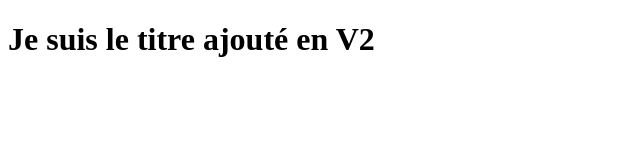
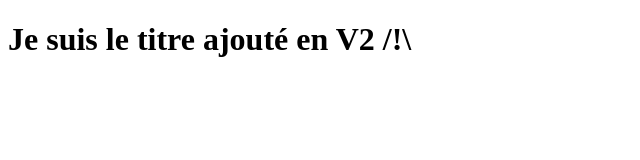
Before and after one commit to Tankafer-Fr/InitiationGitHub, a plain HTML site: page index.html in a window 1280 px wide. Shown: the full height of the page, 0-640 px from the left. Drawn offline with Linux system fonts and the light colour scheme.

Commit message:
second commit

```diff
--- a/index.html
+++ b/index.html
@@ -8,7 +8,7 @@
 </head>
 
 <body>
-    <h1>Je suis le titre ajouté en V2</h1>
+    <h1>Je suis le titre ajouté en V2 /!\</h1>
 </body>
 
 </html>
```
